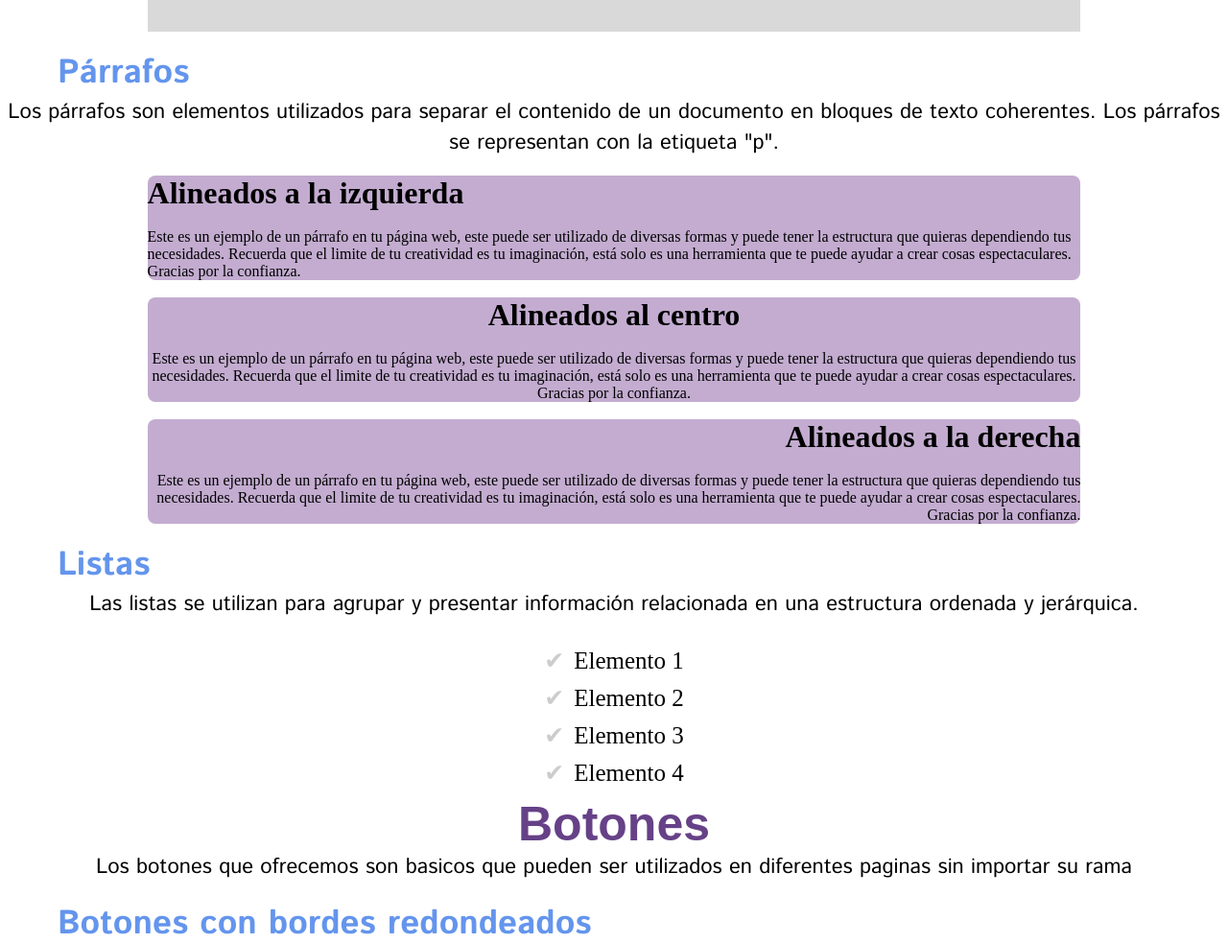
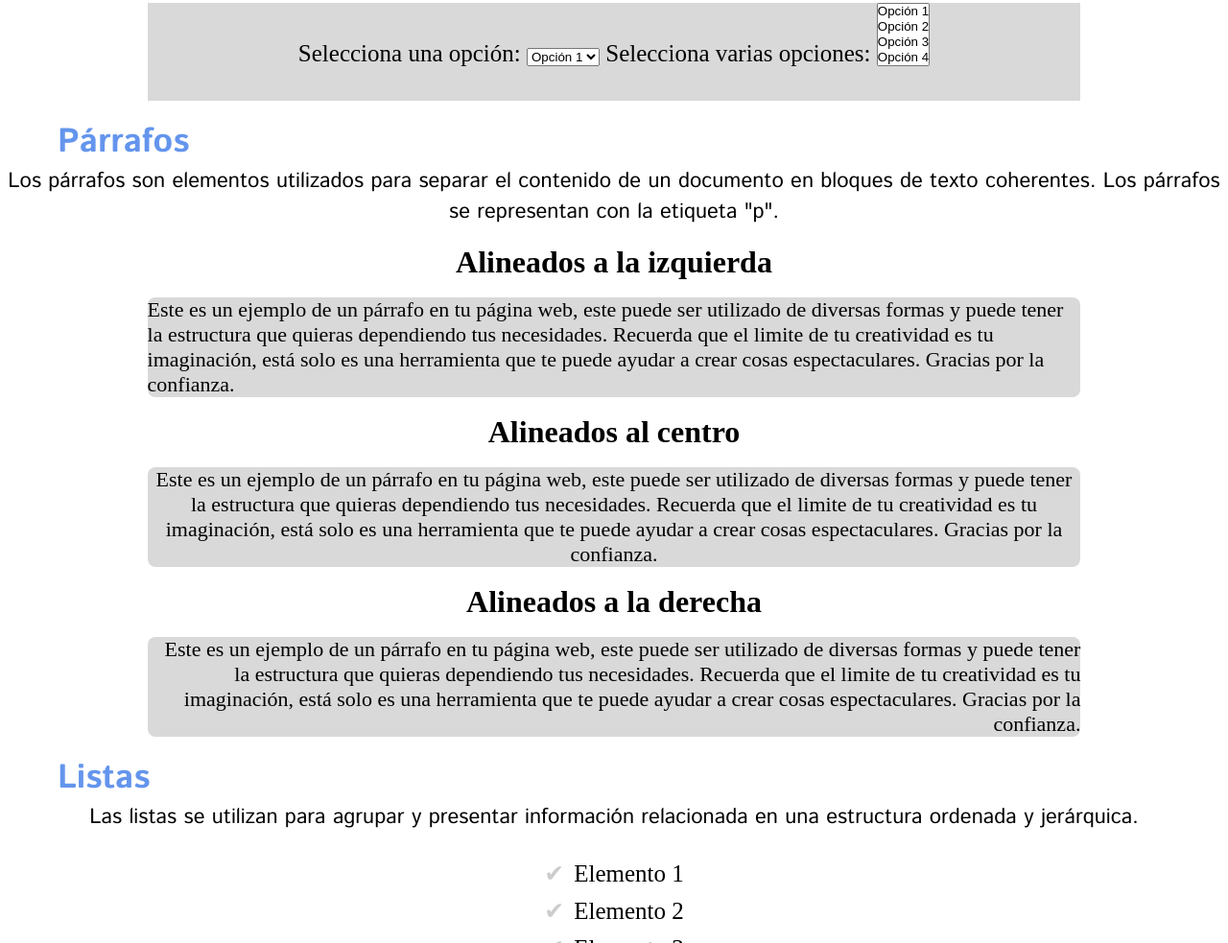
Before and after one commit to Fatima-isab/23A.PI.MercuryIntelligence.Fw.GrapeJuice, a plain HTML site: page componentes.html in a window 1280 px wide. Shown: the part 3657-4640 px from the top of the page at 96% size. Drawn offline with Linux system fonts and the light colour scheme; files whose address does not match are found by name.

Commit message:
Modificar aspectos en el css

```diff
--- a/assets/styles/componentes.css
+++ b/assets/styles/componentes.css
@@ -251,26 +251,33 @@
 
   #parrafo1{
     text-align: left;
-    background-color: var(--Bajo);
+    background-color: var(--gris);
     border-radius: 8px;
     margin-left: 12%;
     margin-right: 12%;
+    font-size: 22px;
   }
 
   #parrafo2{
     text-align: center;
-    background-color: var(--Bajo);
+    background-color: var(--gris);
     border-radius: 8px;
     margin-left: 12%;
     margin-right: 12%;
+    font-size: 22px;
   }
 
   #parrafo3{
     text-align: right;
-    background-color: var(--Bajo);
+    background-color: var(--gris);
     border-radius: 8px;
     margin-left: 12%;
     margin-right: 12%;
+    font-size: 22px;
+  }
+
+  #p1, #p2, #p3{
+    text-align: center;
   }
 
 #lista{
@@ -302,6 +309,11 @@
   .checklist input[type="checkbox"]:checked + label:before {
     color: #009900;
   }
+
+  .subrayar {
+    text-decoration: line-through;
+    color: red;
+}
 
 /*Botones*/
 .botones{
--- a/componentes.html
+++ b/componentes.html
@@ -173,13 +173,13 @@ FLORES DE LA TORRE SAÚL
         <div id="Label1">
          <h1>Por tamaño</h1><br>
          <div class="rectangulo1"></div>
-         <h1>Etiqueta 1: </h1>
+         <h1>Etiqueta 1: </h1><br>
          <div class="rectangulo2"></div>
-         <h2>Etiqueta 2: </h2>
+         <h2>Etiqueta 2: </h2><br>
          <div class="rectangulo3"></div>
-         <h3>Etiqueta 3: </h3>
+         <h3>Etiqueta 3: </h3><br>
          <div class="rectangulo4"></div>
-         <h4>Etiqueta 4: </h4>
+         <h4>Etiqueta 4: </h4><br>
         </div>
     <br>
 
@@ -209,8 +209,8 @@ FLORES DE LA TORRE SAÚL
 <p id="pHead">Los párrafos son elementos utilizados para separar el
     contenido de un documento en bloques de texto coherentes. Los párrafos se representan con la etiqueta "p".</p><br>
 
-<div id="parrafo1">
-    <h1>Alineados a la izquierda</h1><br>
+    <h1 id="p1">Alineados a la izquierda</h1><br>
+    <div id="parrafo1">
     <p>Este es un ejemplo de un párrafo en tu página web, este puede ser utilizado de diversas formas y puede
         tener la estructura que quieras dependiendo tus necesidades. Recuerda que el limite de tu creatividad
         es tu imaginación, está solo es una herramienta que te puede ayudar a crear cosas espectaculares.
@@ -218,8 +218,8 @@ FLORES DE LA TORRE SAÚL
 </div>
 <br>
 
+<h1 id="p2">Alineados al centro</h1><br>
 <div id="parrafo2">
-    <h1>Alineados al centro</h1><br>
     <p>Este es un ejemplo de un párrafo en tu página web, este puede ser utilizado de diversas formas y puede
         tener la estructura que quieras dependiendo tus necesidades. Recuerda que el limite de tu creatividad
         es tu imaginación, está solo es una herramienta que te puede ayudar a crear cosas espectaculares.
@@ -227,8 +227,8 @@ FLORES DE LA TORRE SAÚL
 </div>
 <br>
 
+<h1 id="p3">Alineados a la derecha</h1><br>
 <div id="parrafo3">
-    <h1>Alineados a la derecha</h1><br>
     <p>Este es un ejemplo de un párrafo en tu página web, este puede ser utilizado de diversas formas y puede
         tener la estructura que quieras dependiendo tus necesidades. Recuerda que el limite de tu creatividad
         es tu imaginación, está solo es una herramienta que te puede ayudar a crear cosas espectaculares.
@@ -260,6 +260,8 @@ FLORES DE LA TORRE SAÚL
           </li>
       </ul>
    </div>
+
+
 
      <!--Botones-->
      <h3 id="tipo">Botones</h3>
```
